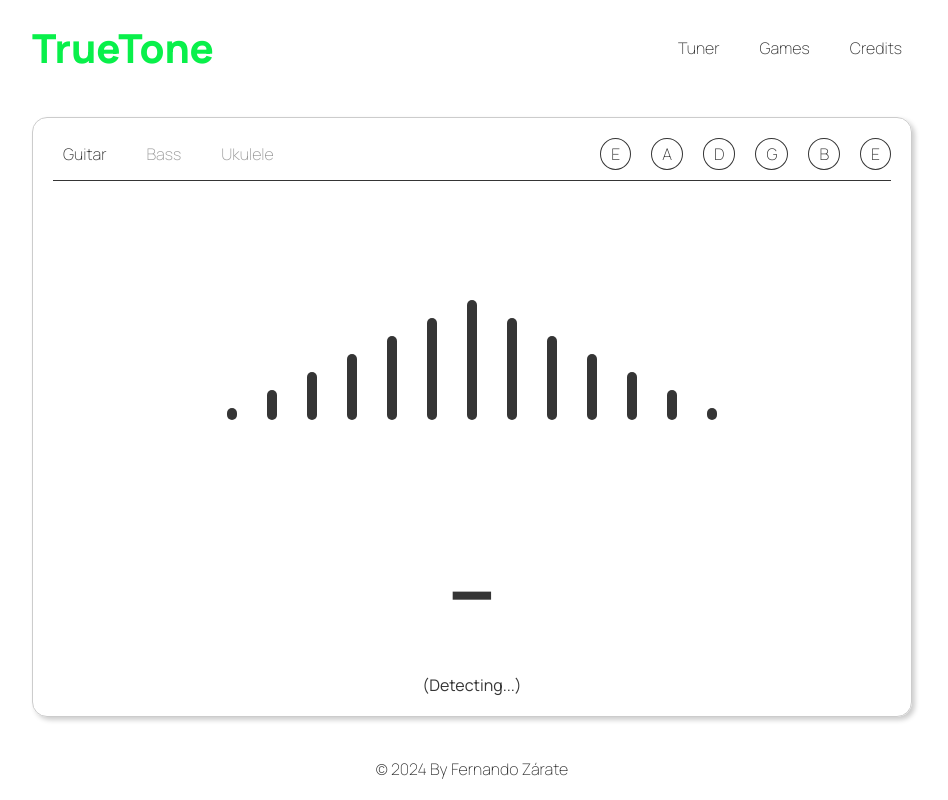
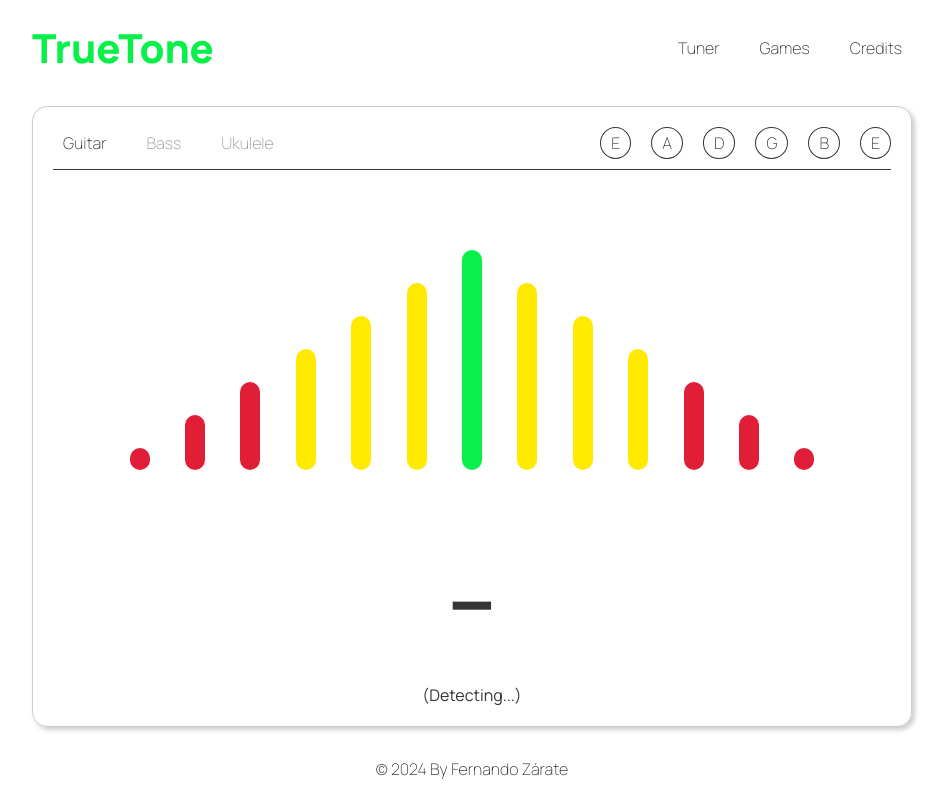
Before and after one commit to fernandozarate07/tuner-app, a React (Vite) app: page / in a window 1280 px wide. Shown: the whole page, without its empty margins (168-1116 px from the left). Built offline with nearby package versions, Linux system fonts and the light colour scheme; no server answers.

Commit message:
Add colors to the indicator line

```diff
--- a/src/components/Indicator/Indicator.jsx
+++ b/src/components/Indicator/Indicator.jsx
@@ -8,28 +8,40 @@ const Indicator = ({ frequency, note, selectedInstrument, instrumentNotes }) =>
     return 100 - distance * 15;
   };
 
-  const getLineColor = (index, selectedNoteFreq) => {
+  const getLineColor = (index) => {
     const activeIndex = 6;
-    const lineFreq = selectedNoteFreq + (index - activeIndex) * 5;
-    if (Math.abs(frequency - lineFreq) <= 2) {
-      return styles.activeLine;
+    const selectedNote = instrumentNotes.find((n) => n.note === note);
+    const lineFreq = selectedNote ? selectedNote.freq + (index - activeIndex) * 5 : 0;
+
+    // Usar una pequeña tolerancia para detectar si la frecuencia está cerca
+    const tolerance = 2; // 2 Hz de tolerancia
+
+    if (Math.abs(frequency - lineFreq) <= tolerance) {
+      // Aquí se cambia el color dependiendo de la cercanía
+      if (index < 3) {
+        return styles.redLine; // Primera sección roja
+      } else if (index < 6) {
+        return styles.yellowLine; // Segunda sección amarilla
+      } else if (index === activeIndex) {
+        return styles.greenLine; // Línea central verde
+      } else if (index < 10) {
+        return styles.yellowLine; // Cuarta sección amarilla
+      } else {
+        return styles.redLine; // Última sección roja
+      }
     }
-    return styles.inactiveLine;
+    return styles.inactiveLine; // Línea inactiva (negra por defecto)
   };
 
   return (
     <div className={styles.indicator}>
       <div className={styles.indicator__screen}>
         {[...Array(13)].map((_, index) => {
-          const selectedNote = instrumentNotes.find((n) => n.note === note);
-          const lineColor = selectedNote ? getLineColor(index, selectedNote.freq) : styles.inactiveLine;
+          const lineColor = getLineColor(index);
 
           return (
             <div key={index} className={styles.indicator__lineContainer}>
-              <div
-                className={`${styles.indicator__line} ${lineColor}`}
-                style={{ height: `${getLineSize(index, selectedNote ? selectedNote.freq : 0)}%` }}
-              />
+              <div className={`${styles.indicator__line} ${lineColor}`} style={{ height: `${getLineSize(index)}%` }} />
             </div>
           );
         })}
--- a/src/components/Indicator/Indicator.module.css
+++ b/src/components/Indicator/Indicator.module.css
@@ -6,8 +6,8 @@
 
 .indicator__screen {
   width: 100%;
-  max-width: 600px;
-  min-height: 200px;
+  max-width: 800px;
+  min-height: 300px;
   padding: 40px;
   margin: auto;
   display: grid;
@@ -22,10 +22,10 @@
 }
 
 .indicator__line {
-  width: 10px;
+  width: 20px;
   height: 100%;
   border-radius: 10px;
-  background-color: var(--bk); /* Línea inactiva (negra) */
+  background-color: var(--bk); /* Línea inactiva (negra por defecto) */
   transition: height 0.3s ease;
 }
 
@@ -37,6 +37,19 @@
   background-color: var(--bk); /* Línea inactiva (negra) */
 }
 
+/* Nuevos colores para las líneas activas */
+.indicator__line.redLine {
+  background-color: var(--red);
+}
+
+.indicator__line.yellowLine {
+  background-color: var(--yl);
+}
+
+.indicator__line.greenLine {
+  background-color: var(--primary);
+}
+
 .indicator__item {
   font-size: 8rem;
   font-weight: 400;
--- a/src/index.css
+++ b/src/index.css
@@ -19,6 +19,8 @@
   --wh: #ffffff;
   --gr: #e5e5e5;
   --primary: #09f04a;
+  --red: #e01e37;
+  --yl: #ffea00;
 
   /* font size */
 
```
